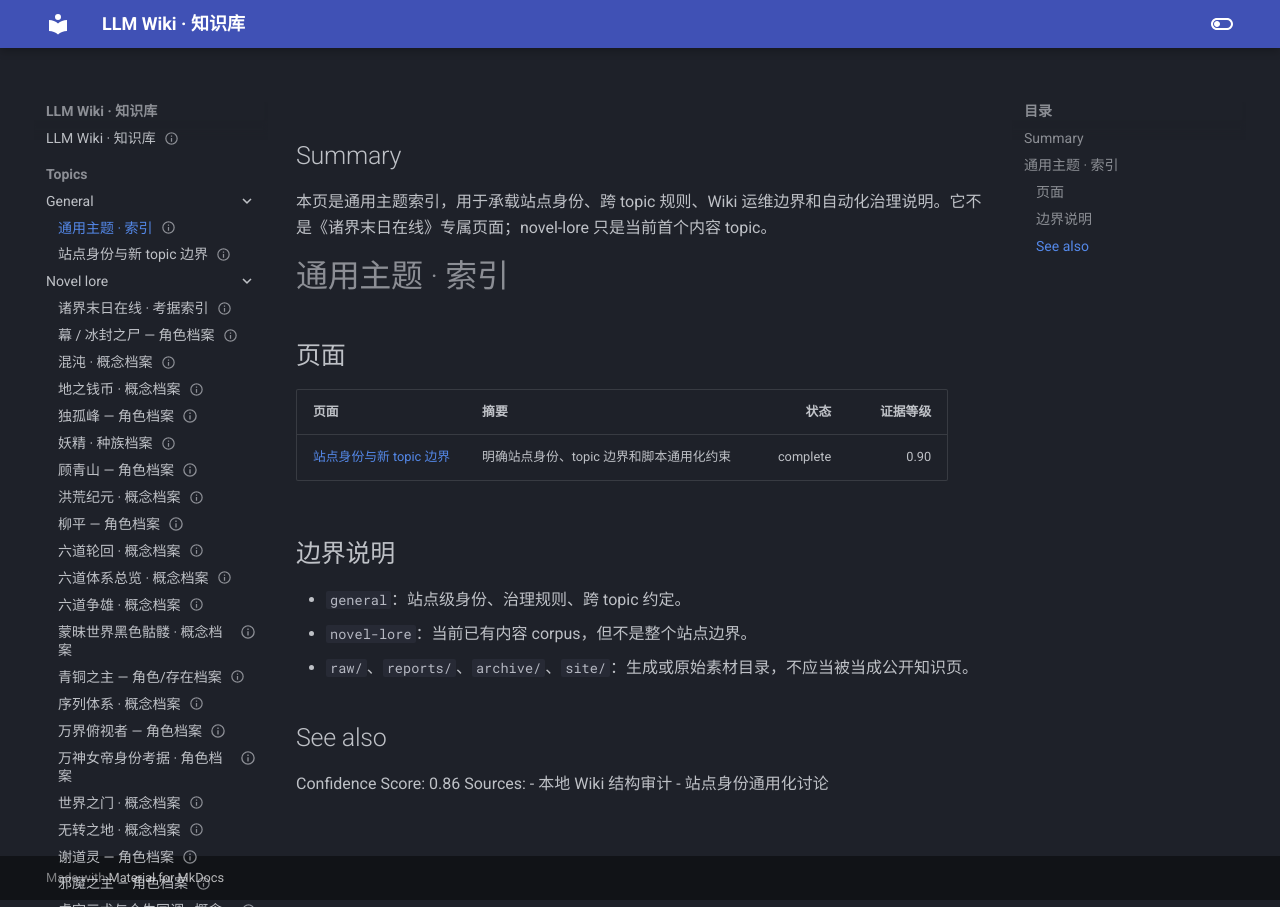
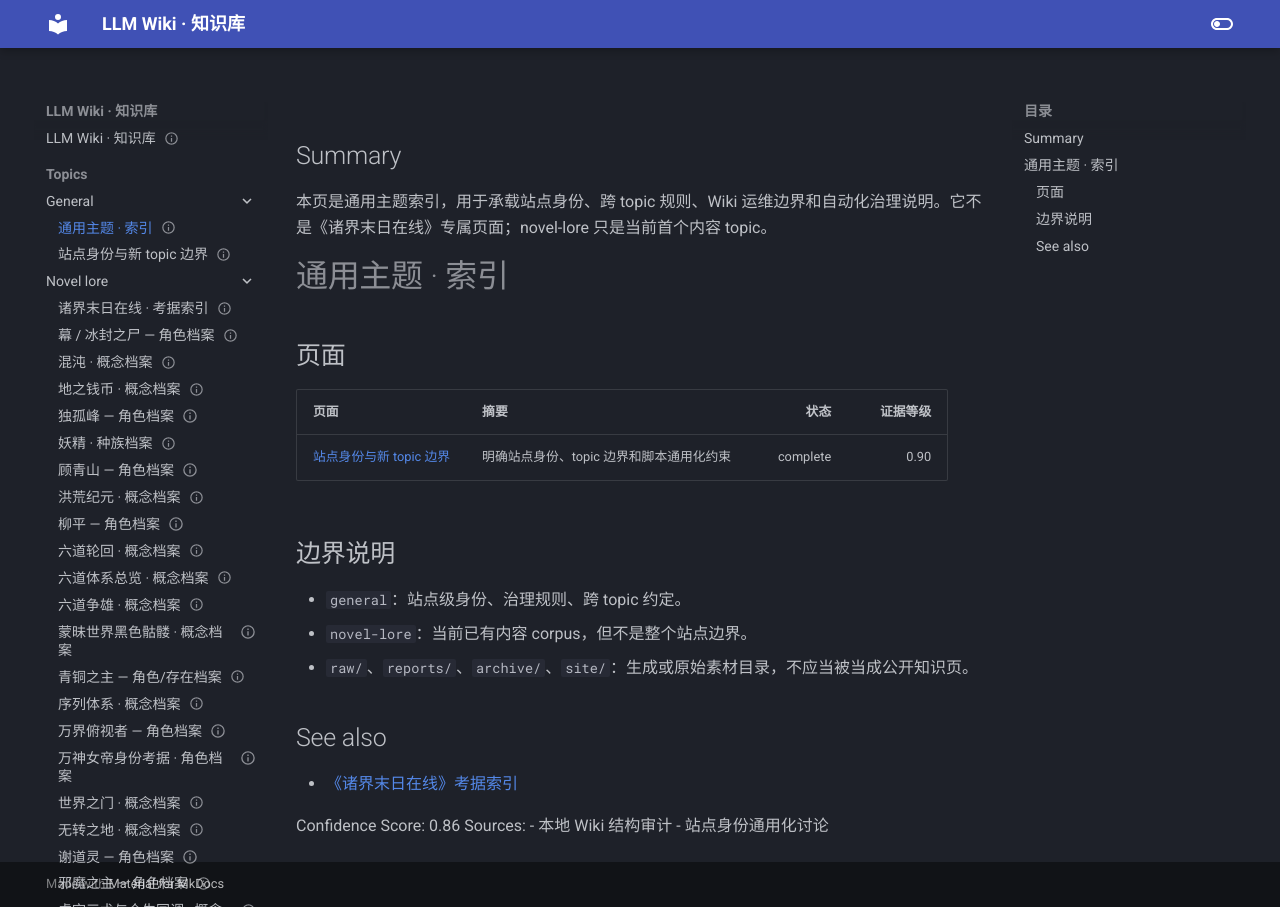
Before and after one commit to Zack3155/llm-wiki, an MkDocs documentation site: the page built from docs/topics/general/_index.md, in a window 1280 px wide. Built offline with MkDocs 1.6.1 and Material for MkDocs 9.7.7, drawn with Linux system fonts in a browser that asks for light colours.

```diff
--- a/docs/topics/general/_index.md
+++ b/docs/topics/general/_index.md
@@ -1,4 +1,5 @@
 ---
+
 
 
 
@@ -19,7 +20,9 @@ date_modified: 2026-06-16
 
 
 
+
 ---
+
 
 
 
@@ -44,6 +47,7 @@ date_modified: 2026-06-16
 
 ## See also
 
+- [《诸界末日在线》考据索引](../../novel-lore/_index.md)
 
 Confidence Score: 0.86
 Sources:
```
Also changed, not shown: docs/topics/general/site-identity-topic-boundary.md (+4 -0 lines).
